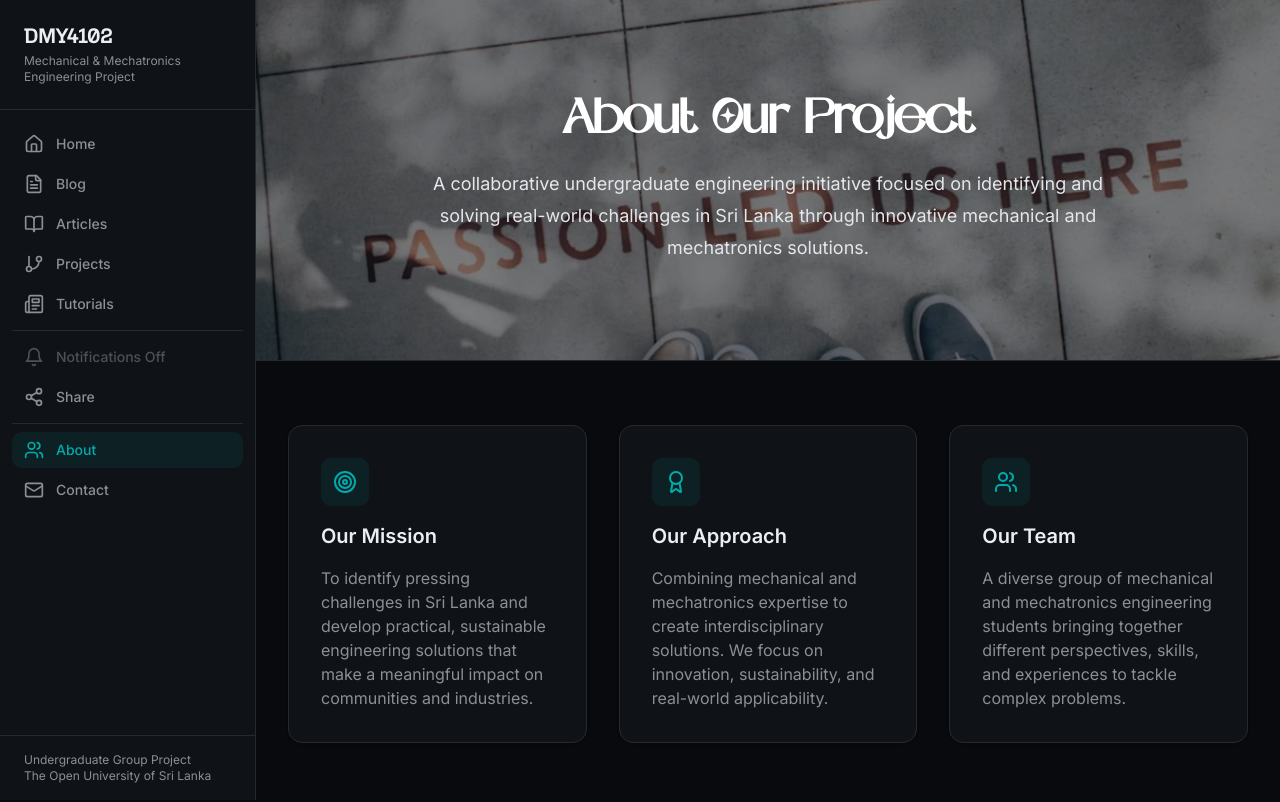
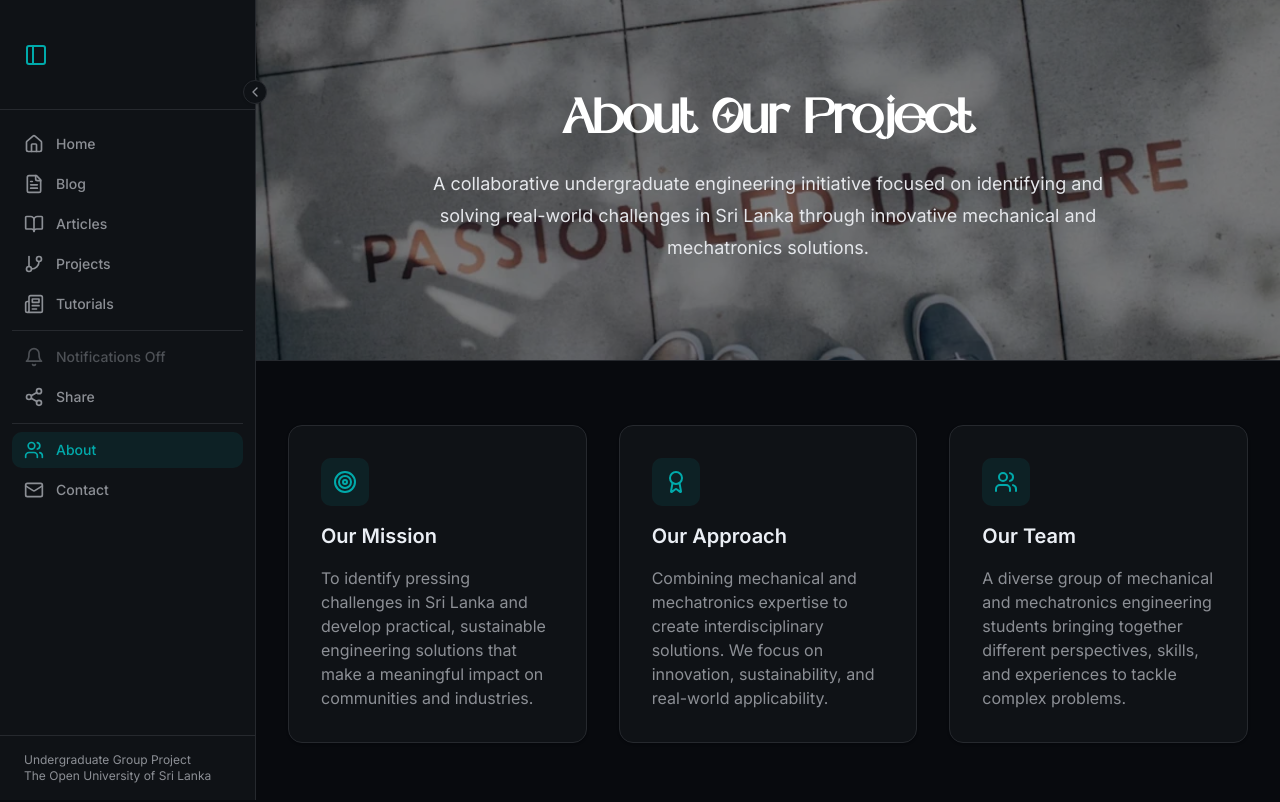
Before and after one commit to prasad-kmd/PMEngineerLK-NextJS, a Next.js app: page /about in a window 1280 px wide. Shown: the top 802 px of the page. Built offline with nearby package versions, Linux system fonts and the light colour scheme; no server answers.

Commit message:
feat: Implement push notifications, web share, and a dynamic collapsible sidebar, integrating them into the application's main layout and navigation.

```diff
--- a/app/layout.tsx
+++ b/app/layout.tsx
@@ -3,6 +3,7 @@ import type { Metadata } from "next";
 import { SpeedInsights } from "@vercel/speed-insights/next"
 import "./globals.css";
 import { Navigation } from "@/components/navigation";
+import { SidebarProvider } from "@/components/sidebar-context";
 import "katex/dist/katex.min.css";
 
 // import { Inter, JetBrains_Mono } from "next/font/google";
@@ -109,10 +110,14 @@ export default function RootLayout({
   return (
     <html lang="en" className={`${inter.variable} ${jetbrainsMono.variable} ${amoriaregular.variable} ${mozillaHeadline.variable} ${philosopher.variable}`}>
       <body className="antialiased">
-        <Navigation />
-        <main className="lg:pl-64">{children}</main>
-        <SpeedInsights />
-        <ServiceWorkerRegistrar />
+        <SidebarProvider>
+          <Navigation />
+          <main className="transition-[padding] duration-300 lg:pl-[var(--sidebar-width,256px)]">
+            {children}
+          </main>
+          <SpeedInsights />
+          <ServiceWorkerRegistrar />
+        </SidebarProvider>
       </body>
     </html>
   );
--- a/components/navigation.tsx
+++ b/components/navigation.tsx
@@ -2,11 +2,15 @@
 
 import Link from "next/link"
 import { usePathname } from "next/navigation"
-import { FileText, BookOpen, GitBranch, Newspaper, Home, Menu, X, Users, Mail } from "lucide-react"
+import {
+  FileText, BookOpen, GitBranch, Newspaper, Home, Menu, X, Users, Mail,
+  ChevronLeft, ChevronRight, PanelLeft
+} from "lucide-react"
 import { useState } from "react"
 import { cn } from "@/lib/utils"
 import { WebShareButton } from "./web-share-button"
 import { PushNotificationManager } from "./push-notification-manager"
+import { useSidebar } from "./sidebar-context"
 
 const primaryNav = [
   { name: "Home", href: "/", icon: Home },
@@ -24,6 +28,7 @@ const secondaryNav = [
 export function Navigation() {
   const pathname = usePathname()
   const [mobileMenuOpen, setMobileMenuOpen] = useState(false)
+  const { isCollapsed, toggleSidebar } = useSidebar()
 
   const renderNavItem = (item: { name: string; href: string; icon: React.ElementType }) => {
     const isActive = pathname === item.href || pathname.startsWith(item.href + "/")
@@ -32,13 +37,20 @@ export function Navigation() {
         key={item.name}
         href={item.href}
         onClick={() => setMobileMenuOpen(false)}
+        title={isCollapsed ? item.name : undefined}
         className={cn(
-          "flex items-center gap-3 rounded-lg px-3 py-2 text-sm font-medium transition-colors",
+          "flex items-center rounded-lg px-3 py-2 text-sm font-medium transition-all gap-3",
           isActive ? "bg-primary/10 text-primary" : "text-muted-foreground hover:bg-muted hover:text-foreground",
+          isCollapsed ? "lg:justify-center lg:px-2 lg:gap-0" : "justify-start"
         )}
       >
-        <item.icon className="h-5 w-5" />
+        <item.icon className="h-5 w-5 shrink-0" />
+        <span className={cn(
+          "transition-opacity duration-300",
+          isCollapsed ? "lg:opacity-0 lg:w-0 lg:overflow-hidden" : "opacity-100"
+        )}>
           {item.name}
+        </span>
       </Link>
     )
   }
@@ -58,16 +70,40 @@ export function Navigation() {
       {/* Sidebar */}
       <aside
         className={cn(
-          "fixed inset-y-0 left-0 z-40 w-64 border-r border-border bg-card transition-transform duration-300 lg:translate-x-0",
+          "fixed inset-y-0 left-0 z-40 border-r border-border bg-card transition-all duration-300 ease-in-out lg:translate-x-0",
           mobileMenuOpen ? "translate-x-0" : "-translate-x-full",
+          isCollapsed ? "lg:w-20 w-64" : "w-64"
         )}
       >
-        <div className="flex h-full flex-col">
+        <div className="flex h-full flex-col relative">
+          {/* Collapse Toggle Button (Desktop only) */}
+          <button
+            onClick={toggleSidebar}
+            className="absolute -right-3 top-20 z-50 hidden lg:flex h-6 w-6 items-center justify-center rounded-full border border-border bg-card text-muted-foreground hover:text-foreground shadow-sm transition-transform hover:scale-110"
+            title={isCollapsed ? "Expand sidebar" : "Collapse sidebar"}
+          >
+            {isCollapsed ? <ChevronRight className="h-4 w-4" /> : <ChevronLeft className="h-4 w-4" />}
+          </button>
           {/* Logo */}
-          <div className="border-b border-border px-6 py-6">
+          <div className={cn(
+            "border-b border-border px-6 py-6 transition-all duration-300",
+            isCollapsed ? "px-4 overflow-hidden" : "px-6"
+          )}>
             <Link href="/" className="block" onClick={() => setMobileMenuOpen(false)}>
+              <div className={cn("flex items-center gap-3", isCollapsed && "lg:gap-0 lg:justify-center")}>
+                <PanelLeft className={cn("h-6 w-6 text-primary shrink-0 transition-transform", isCollapsed && "scale-110")} />
+                {!isCollapsed && (
+                  <div className="animate-in fade-in slide-in-from-left-2 duration-300 hidden lg:block">
                     <h1 className="text-xl font-bold text-balance leading-tight mozilla-headline">DMY4102</h1>
                     <p className="mt-1 text-xs text-muted-foreground">Mechanical & Mechatronics Engineering Project</p>
+                  </div>
+                )}
+                {/* Always show on mobile logo */}
+                <div className="lg:hidden">
+                  <h1 className="text-xl font-bold text-balance leading-tight mozilla-headline">DMY4102</h1>
+                  <p className="mt-1 text-xs text-muted-foreground">Mechanical & Mechatronics Engineering Project</p>
+                </div>
+              </div>
             </Link>
           </div>
 
@@ -75,20 +111,25 @@ export function Navigation() {
           <nav className="flex-1 space-y-1 px-3 py-4">
             {primaryNav.map(renderNavItem)}
             <hr className="my-2 border-border" />
-            <PushNotificationManager />
-            <WebShareButton />
+            <PushNotificationManager isCollapsed={isCollapsed} />
+            <WebShareButton isCollapsed={isCollapsed} />
             <hr className="my-2 border-border" />
             {secondaryNav.map(renderNavItem)}
           </nav>
 
           {/* Footer */}
-          <div className="border-t border-border px-6 py-4">
+          {(!isCollapsed || mobileMenuOpen) && (
+            <div className={cn(
+              "border-t border-border px-6 py-4 animate-in fade-in slide-in-from-bottom-2 duration-300",
+              isCollapsed && "lg:hidden"
+            )}>
               <p className="text-xs text-muted-foreground">
                 Undergraduate Group Project
                 <br />
                 The Open University of Sri Lanka
               </p>
             </div>
+          )}
         </div>
       </aside>
 
--- a/components/push-notification-manager.tsx
+++ b/components/push-notification-manager.tsx
@@ -4,7 +4,7 @@ import { Bell } from "lucide-react"
 import { cn } from "@/lib/utils"
 import { useState, useEffect } from "react"
 
-export function PushNotificationManager() {
+export function PushNotificationManager({ isCollapsed }: { isCollapsed?: boolean }) {
   const [permission, setPermission] = useState<NotificationPermission>("default")
   const [isClient, setIsClient] = useState(false)
 
@@ -59,16 +59,26 @@ export function PushNotificationManager() {
       onClick={requestPermission}
       disabled={permission !== "default"}
       data-testid="notification-button"
+      title={isCollapsed ? getButtonText() : undefined}
       className={cn(
-        "flex w-full items-center gap-3 rounded-lg px-3 py-2 text-sm font-medium transition-colors",
+        "flex w-full items-center gap-3 rounded-lg px-3 py-2 text-sm font-medium transition-all",
         permission === "granted"
           ? "cursor-default text-primary"
           : "text-muted-foreground hover:bg-muted hover:text-foreground",
         permission === "denied" ? "cursor-not-allowed opacity-50" : "",
+        isCollapsed ? "lg:justify-center lg:px-2 lg:gap-0" : "justify-start"
       )}
     >
-      <Bell className="h-5 w-5" />
-      <span>{getButtonText()}</span>
+      <Bell className="h-5 w-5 shrink-0" />
+      {!isCollapsed ? (
+        <span className="animate-in fade-in slide-in-from-left-2 duration-300">
+          {getButtonText()}
+        </span>
+      ) : (
+        <span className="animate-in fade-in slide-in-from-left-2 duration-300 lg:hidden">
+          {getButtonText()}
+        </span>
+      )}
     </button>
   )
 }
--- /dev/null
+++ b/components/sidebar-context.tsx
@@ -0,0 +1,47 @@
+"use client"
+
+import React, { createContext, useContext, useState, useEffect } from "react"
+
+interface SidebarContextType {
+    isCollapsed: boolean
+    toggleSidebar: () => void
+}
+
+const SidebarContext = createContext<SidebarContextType | undefined>(undefined)
+
+export function SidebarProvider({ children }: { children: React.ReactNode }) {
+    const [isCollapsed, setIsCollapsed] = useState(false)
+
+    // Initialize state from localStorage
+    useEffect(() => {
+        const saved = localStorage.getItem("sidebar-collapsed")
+        if (saved !== null) {
+            setIsCollapsed(saved === "true")
+        }
+    }, [])
+
+    // Update localStorage and CSS variable when state changes
+    useEffect(() => {
+        localStorage.setItem("sidebar-collapsed", String(isCollapsed))
+
+        // Set CSS variable for dynamic layout adjustments
+        const width = isCollapsed ? "80px" : "256px" // 20 vs 64 in tailwind
+        document.documentElement.style.setProperty("--sidebar-width", width)
+    }, [isCollapsed])
+
+    const toggleSidebar = () => setIsCollapsed((prev) => !prev)
+
+    return (
+        <SidebarContext.Provider value={{ isCollapsed, toggleSidebar }}>
+            {children}
+        </SidebarContext.Provider>
+    )
+}
+
+export function useSidebar() {
+    const context = useContext(SidebarContext)
+    if (context === undefined) {
+        throw new Error("useSidebar must be used within a SidebarProvider")
+    }
+    return context
+}
--- a/components/web-share-button.tsx
+++ b/components/web-share-button.tsx
@@ -4,7 +4,7 @@ import { Share2 } from "lucide-react"
 import { cn } from "@/lib/utils"
 import { useState } from "react"
 
-export function WebShareButton() {
+export function WebShareButton({ isCollapsed }: { isCollapsed?: boolean }) {
   const [copied, setCopied] = useState(false)
 
   const handleShare = async () => {
@@ -36,13 +36,23 @@ export function WebShareButton() {
     <button
       onClick={handleShare}
       data-testid="share-button"
+      title={isCollapsed ? "Share" : undefined}
       className={cn(
-        "flex w-full items-center gap-3 rounded-lg px-3 py-2 text-sm font-medium transition-colors",
+        "flex w-full items-center gap-3 rounded-lg px-3 py-2 text-sm font-medium transition-all",
         "text-muted-foreground hover:bg-muted hover:text-foreground",
+        isCollapsed ? "lg:justify-center lg:px-2 lg:gap-0" : "justify-start"
       )}
     >
-      <Share2 className="h-5 w-5" />
-      <span>{copied ? "Copied!" : "Share"}</span>
+      <Share2 className="h-5 w-5 shrink-0" />
+      {!isCollapsed ? (
+        <span className="animate-in fade-in slide-in-from-left-2 duration-300">
+          {copied ? "Copied!" : "Share"}
+        </span>
+      ) : (
+        <span className="animate-in fade-in slide-in-from-left-2 duration-300 lg:hidden">
+          {copied ? "Copied!" : "Share"}
+        </span>
+      )}
     </button>
   )
 }
```
Lines whose indentation alone changed are shown as unchanged.
